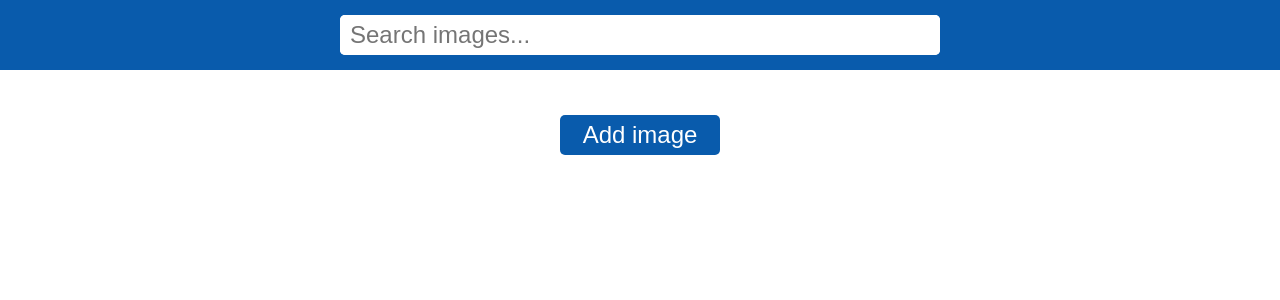
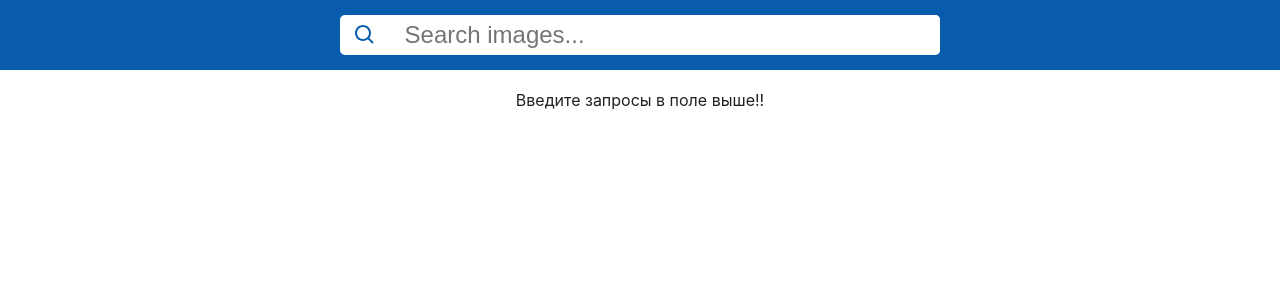
Before and after one commit to Maximka24/goit-react-hw-03-image-finder, a React (Create React App) app: page / in a window 1280 px wide. Shown: the top 300 px of the page. Built offline with nearby package versions, Linux system fonts and the light colour scheme.

Commit message:
дз 3
выполнена работа по запросу на АПИ, и его рендер.

Осталась модалка, спинер, и плавная прокрутка

```diff
--- a/package.json
+++ b/package.json
@@ -11,6 +11,7 @@
     "prop-types": "^15.7.2",
     "react": "^17.0.2",
     "react-dom": "^17.0.2",
+    "react-icons": "^4.2.0",
     "react-scripts": "4.0.3",
     "shortid": "^2.2.16",
     "web-vitals": "^1.1.2"
--- a/src/Components/App.js
+++ b/src/Components/App.js
@@ -1,23 +1,29 @@
-import React from "react";
-// import ReactDOM from "react-dom";
+import React, { Component } from "react";
 import "./App.module.css";
 
 import GetImg from "./GetImg/GetImg.jsx";
 import ImgContainer from "./ImgContainer/ImgContainer.jsx";
-import DownloadImg from "./DownloadImg/DownloadImg.jsx";
 
-function App() {
-  return (
-    <div className="App">
-      <GetImg />
+class App extends Component {
+  state = {
+    nameImg: "",
+  };
 
-      <ImgContainer />
+  onSubmitNameState = (getNameImg) => {
+    this.setState({
+      nameImg: getNameImg,
+    });
+  };
 
-      <DownloadImg />
-    </div>
-  );
+  render() {
+    return (
+      <div className="App">
+        <GetImg onSubmit={this.onSubmitNameState} />
+
+        <ImgContainer imgName={this.state.nameImg} imgPage={this.state.page} />
+      </div>
+    );
+  }
 }
 
 export default App;
-
-// https://pixabay.com/api/?q=что_искать&page=номер_страницы&key=22248336-3f9f08778186b55c7ac32d168&image_type=photo&orientation=horizontal&per_page=12
--- a/src/Components/DownloadImg/DownloadImg.jsx
+++ b/src/Components/DownloadImg/DownloadImg.jsx
@@ -1,13 +1,18 @@
-import React, { PureComponent } from "react";
+import React, { Component } from "react";
 import s from "./DownloadImg.module.css";
 
-export default class DownloadImg extends PureComponent {
+export default class DownloadImg extends Component {
   render() {
     return (
       <div className={s.DownloadContainer}>
-        <button className={s.DownloadBtnImg} type="button">
-          Add image
-        </button>
+        {this.props.nameImgState !== "" && (
+          <button
+            className={s.DownloadBtnImg}
+            onClick={this.props.onClickPageState}
+          >
+            Add image
+          </button>
+        )}
       </div>
     );
   }
--- a/src/Components/DownloadImg/DownloadImg.module.css
+++ b/src/Components/DownloadImg/DownloadImg.module.css
@@ -18,8 +18,7 @@
   outline: none;
 }
 
-.DownloadBtnImg:hover,
-.DownloadBtnImg:focus {
+.DownloadBtnImg:hover {
   cursor: pointer;
   border: 2px solid rgb(248, 155, 68);
   color: rgb(248, 155, 68);
--- a/src/Components/GetImg/GetImg.jsx
+++ b/src/Components/GetImg/GetImg.jsx
@@ -1,22 +1,46 @@
-import React, { PureComponent } from "react";
+import React, { Component } from "react";
+import { BiSearch } from "react-icons/bi";
+
 import s from "./GetImg.module.css";
 
-export default class GetImg extends PureComponent {
+export default class GetImg extends Component {
+  state = {
+    nameImg: "",
+  };
+
+  handleNameChangeInput = (event) => {
+    this.setState({ nameImg: event.currentTarget.value.toLowerCase() });
+  };
+
+  handelSubmitForm = (event) => {
+    event.preventDefault();
+
+    if (this.state.nameImg.trim() === "") {
+      return alert("Введите название картинки!");
+    }
+
+    this.props.onSubmit(this.state.nameImg);
+    this.setState({ nameImg: "" });
+  };
+
   render() {
     return (
       <div className={s.GetContainer}>
-        <label>
+        <form onSubmit={this.handelSubmitForm}>
+          <button className={s.BtnForm} type="submit">
+            <BiSearch style={{ width: 24, height: 24 }} />
+          </button>
           <input
             type="tel"
             placeholder="Search images..."
             name="number"
-            // value={this.state.number}
-            // onChange={this.handleChangeInput}
+            value={this.state.nameImg}
+            onChange={this.handleNameChangeInput}
             pattern="^[a-zA-Zа-яА-Я]+(([' -][a-zA-Zа-яА-Я ])?[a-zA-Zа-яА-Я]*)*$"
             title="Наименование изображения может состоять только из букв!!!"
-            required
+            // required
           />
-        </label>
+        </form>
       </div>
     );
   }
--- a/src/Components/GetImg/GetImg.module.css
+++ b/src/Components/GetImg/GetImg.module.css
@@ -7,7 +7,8 @@
   background-color: rgb(9, 91, 172);
 }
 
-label {
+form {
+  padding-left: 10px;
   display: flex;
   align-items: center;
   width: 600px;
@@ -31,4 +32,27 @@ input:focus,
 input:hover {
   cursor: pointer;
   border: 2px solid rgb(248, 155, 68);
+  background-color: #fff;
 }
+
+.BtnForm {
+  display: flex;
+  justify-content: center;
+  align-items: center;
+  margin: 0;
+  padding: 0;
+  margin-right: 15px;
+  width: 32px;
+  height: 30px;
+  color: rgb(9, 91, 172);
+  background-color: #fff;
+  border: 0;
+  outline: 0;
+}
+
+.BtnForm:hover {
+  border: 1px solid rgb(248, 155, 68);
+  border-radius: 5px;
+  color: rgb(248, 155, 68);
+  cursor: pointer;
+}
--- a/src/Components/ImgContainer/ImgContainer.jsx
+++ b/src/Components/ImgContainer/ImgContainer.jsx
@@ -1,7 +1,95 @@
-import React, { PureComponent } from "react";
+import React, { Component } from "react";
+import DownloadImg from "../DownloadImg/DownloadImg";
 
-export default class ImgContainer extends PureComponent {
+import s from "./ImgContainer.module.css";
+
+const IMG_Get_API = "https://pixabay.com/api/";
+const KEY_API = "22248336-3f9f08778186b55c7ac32d168";
+
+export default class ImgContainer extends Component {
+  state = {
+    imgList: "",
+    page: 1,
+    error: null,
+    status: "idle",
+  };
+
+  componentDidUpdate(prevProps, prevState) {
+    if (prevProps.imgName !== this.props.imgName) {
+      this.setState({ status: "load" });
+
+      fetch(
+        `${IMG_Get_API}?q=${this.props.imgName}&page=${this.state.page}&key=${KEY_API}&image_type=photo&orientation=horizontal&per_page=12`
+      )
+        .then((res) => {
+          if (res.ok) {
+            return res.json();
+          }
+
+          return Promise.reject(
+            new Error(`Нет изображения с названием ${this.props.imgName}`)
+          );
+        })
+        .then((img) => this.setState({ imgList: img.hits, status: "resolved" }))
+        .catch((error) => this.setState({ error, status: "error" }));
+    }
+
+    if (prevState.page < this.state.page) {
+      fetch(
+        `${IMG_Get_API}?q=${this.props.imgName}&page=${this.state.page}&key=${KEY_API}&image_type=photo&orientation=horizontal&per_page=12`
+      )
+        .then((res) => res.json())
+        .then((img) =>
+          this.setState((prevState) => ({
+            imgList: [...prevState.imgList, ...img.hits],
+          }))
+        );
+    }
+  }
+
+  onClickPageState = () => {
+    this.setState((prevPage) => ({ page: prevPage.page + 1 }));
+  };
+
   render() {
-    return <div></div>;
+    const { imgList, error, status } = this.state;
+
+    if (status === "idle") {
+      return (
+        <div className={s.ImgContainer}>Введите запросы в поле выше!! </div>
+      );
+    }
+
+    if (status === "load") {
+      return <div className={s.ImgContainer}> Загружаю (будет спинер) </div>;
+    }
+
+    if (status === "error") {
+      return <h1 className={s.ImgContainer}> {error.message} </h1>;
+    }
+
+    if (status === "resolved") {
+      return (
+        <div className={s.ImgContainer}>
+          {imgList && (
+            <ul className={s.ImageGallery}>
+              {imgList.map(({ id, webformatURL }) => (
+                <li key={id} className={s.ImageGalleryItem}>
+                  <img
+                    className={s.ImageGalleryItemImage}
+                    src={webformatURL}
+                    alt={`Картинка по запросу ${this.props.imgName}`}
+                  />
+                </li>
+              ))}
+            </ul>
+          )}
+          <DownloadImg
+            nameImgState={this.state.imgList}
+            onClickPageState={this.onClickPageState}
+          />
+        </div>
+      );
+    }
   }
 }
--- a/src/Components/ImgContainer/ImgContainer.module.css
+++ b/src/Components/ImgContainer/ImgContainer.module.css
@@ -0,0 +1,42 @@
+/*
+ * Стили компонента ImageGallery
+ */
+.ImgContainer {
+  padding-top: 20px;
+  text-align: center;
+}
+
+.ImageGallery {
+  display: grid;
+  max-width: calc(100vw - 48px);
+  grid-template-columns: repeat(auto-fill, minmax(320px, 1fr));
+  grid-gap: 16px;
+  margin-top: 0;
+  margin-bottom: 0;
+  padding: 0;
+  list-style: none;
+  margin-left: auto;
+  margin-right: auto;
+}
+
+/*
+ * Стили компонента ImageGalleryItem
+ */
+
+.ImageGalleryItem {
+  border-radius: 2px;
+  box-shadow: 0px 1px 3px 0px rgba(0, 0, 0, 0.2),
+    0px 1px 1px 0px rgba(0, 0, 0, 0.14), 0px 2px 1px -1px rgba(0, 0, 0, 0.12);
+}
+
+.ImageGalleryItemImage {
+  width: 100%;
+  height: 260px;
+  object-fit: cover;
+  transition: transform 250ms cubic-bezier(0.4, 0, 0.2, 1);
+}
+
+.ImageGalleryItemImage:hover {
+  transform: scale(1.03);
+  cursor: zoom-in;
+}
```
Also changed, not shown: src/index.module.css (+0 -39 lines), 1 other file (tests, documents, lock files or other folders).
